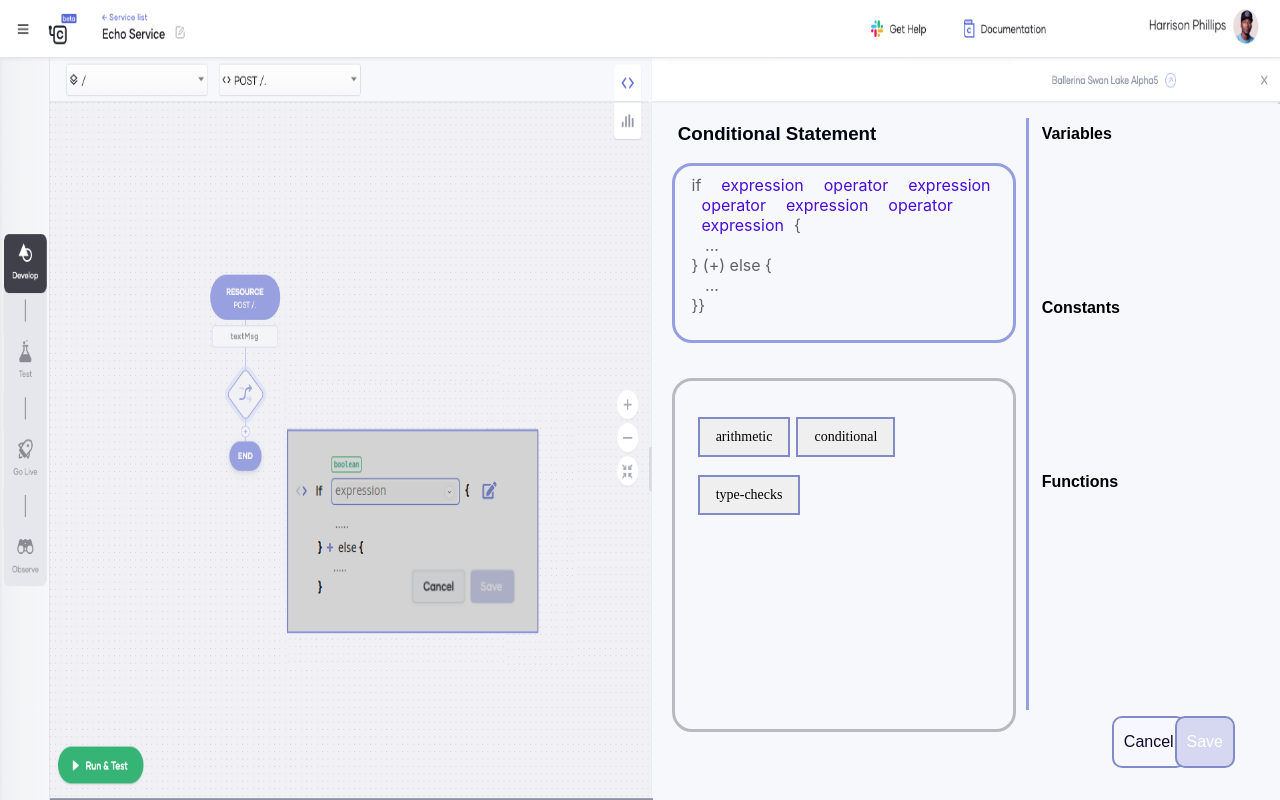
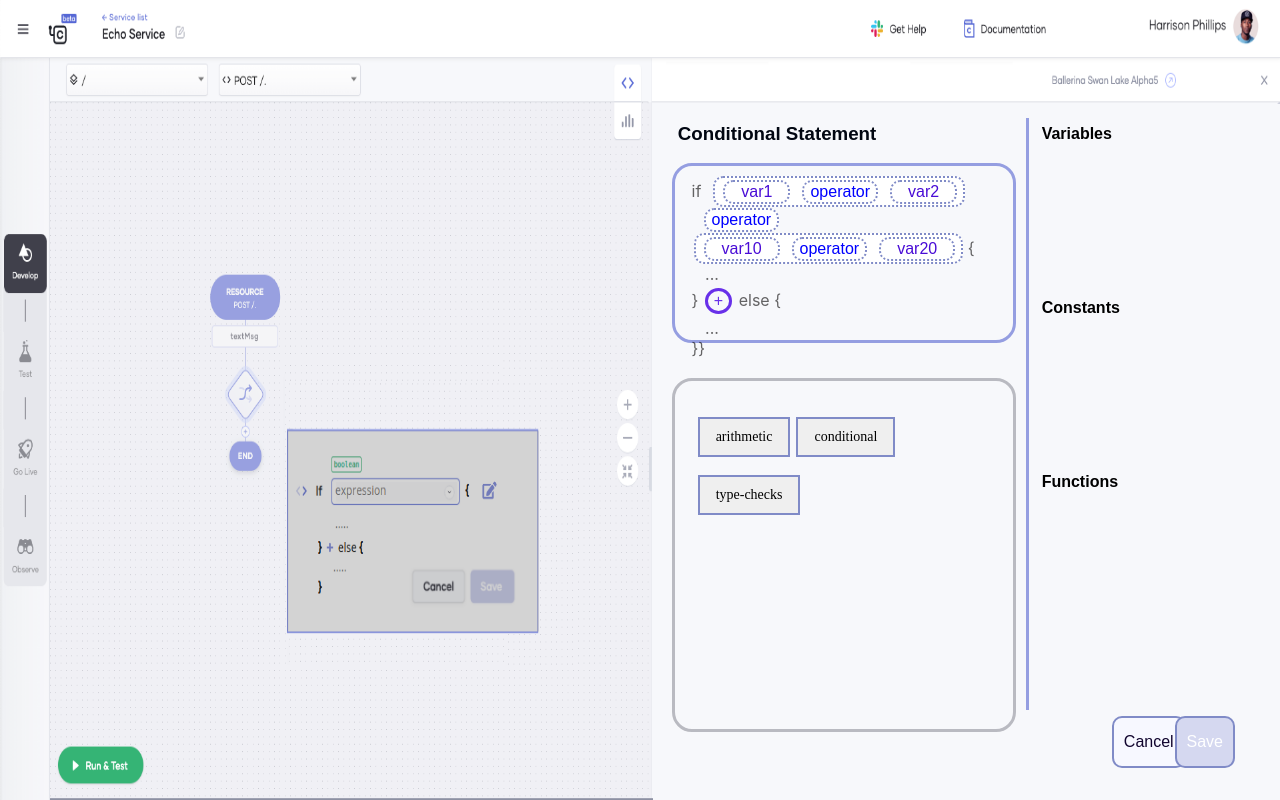
Before and after one commit to madushajg/tree-editor, a React (Create React App) app: page / in a window 1280 px wide. Built offline with nearby package versions, Linux system fonts and the light colour scheme.

Commit message:
Create buttons for expression template elements

```diff
--- a/src/components/Expression/index.tsx
+++ b/src/components/Expression/index.tsx
@@ -34,11 +34,13 @@ export function ExpressionComponent(props: ExpressionComponentProps) {
             {
                 isRoot ?
                 <span className="App-expression-block App-expression-block-disabled">
-                    {"{"}
+                    &nbsp;{"{"}
                     <br/>
                     &nbsp;&nbsp;&nbsp;{"..."}
                     <br/>
-                    {"} (+) else {"}
+                    {"} "}
+                    <button className="add-new-expression"> + </button>
+                    {" else {"}
                     <br/>
                     &nbsp;&nbsp;&nbsp;{"..."}
                     <br/>
--- a/src/components/ExpressionTypes/Arithmatic/index.tsx
+++ b/src/components/ExpressionTypes/Arithmatic/index.tsx
@@ -38,9 +38,11 @@ export function ArithmaticC(props: ArithmaticProps) {
         <span>
             {/* <h5>arithmatic</h5> */}
             {/* <button onClick={() => onClickOnSuggestion(model, "literal")} className="suggestion-buttons">Arithmatic</button> */}
-            {lhs}
-            <span className="App-expression-block App-expression-block-element">operator</span>
-            {rhs}
+            <button className="template-button">{lhs}</button>
+            <span className="App-expression-block App-expression-block-element">
+                <button className="template-button">operator</button>
+            </span>
+            <button className="template-button">{rhs}</button>
         </span>
     );
 }
--- a/src/components/ExpressionTypes/Relational/index.tsx
+++ b/src/components/ExpressionTypes/Relational/index.tsx
@@ -35,9 +35,11 @@ export function RelationalC(props: RelationalProps) {
     return (
         <span>
             {/* <button onClick={() => onClickOnSuggestion(model, "comparision")}>Relational</button> */}
-            {lhs}
-            <span className="App-expression-block App-expression-block-element">operator</span>
-            {rhs}
+            <button className="template-button">{lhs}</button>
+            <span className="App-expression-block App-expression-block-element">
+                <button className="template-button">operator</button>
+            </span>
+            <button className="template-button">{rhs}</button>
         </span>
     );
 }
--- a/src/components/ExpressionTypes/Variable/index.tsx
+++ b/src/components/ExpressionTypes/Variable/index.tsx
@@ -15,6 +15,8 @@ export function VariableC(props: VariableProps) {
     }
 
     return (
-        <span className="App-expression-block App-expression-block-element">expression</span>
+        <span className="App-expression-block App-expression-block-element">
+            {name}
+        </span>
     );
 }
--- a/src/components/LeftPane/index.tsx
+++ b/src/components/LeftPane/index.tsx
@@ -6,6 +6,7 @@ import { ExpressionComponent } from "../Expression";
 import '../MainContainer/styles.css';
 import { Suggestions } from "../Suggestions";
 
+// if (var1 + var2) > 10
 // export const sampleModel: Expression = {
 //     type: ["boolean"],
 //     kind: "RelationalC",
@@ -107,15 +108,15 @@ export const sampleModel: Expression = {
 //     type: ["boolean"],
 //     kind: "RelationalC",
 //     expressionType: {
-//         rhsExp: {
+//         lhsExp: {
 //             type: ["int"],
 //             kind: "LiteralC",
-//             // expressionType: {
-//             //     value: "30"
-//             // }
+//             expressionType: {
+//                 value: "30"
+//             }
 //         },
 //         operator: ">",
-//         lhsExp: {
+//         rhsExp: {
 //             type: ["int"],
 //             kind: "LiteralC",
 //             // expressionType: {
@@ -207,7 +208,9 @@ export function LeftPane() {
         <div className="App-leftPane">
             <h3 className="App-leftPane-heading">Conditional Statement</h3>
             <div className="App-statement-template-editor">
-                <ExpressionComponent model={sampleModel} callback={onClickButton} isRoot={true}/>
+                <div className="App-statement-template-editor-inner">
+                    <ExpressionComponent model={sampleModel} callback={onClickButton} isRoot={true}/>
+                </div>
             </div>
             <div className="App-context-sensitivePane">
                 <Suggestions kind={"comparison"} operator={false}/>
--- a/src/components/MainContainer/styles.css
+++ b/src/components/MainContainer/styles.css
@@ -100,22 +100,15 @@
     display: flex;
 }
 
-/* .App-expression-block {
-    display: flex;
-    flex-direction: column;
+.App-statement-template-editor-inner {
     position: relative;
-    top: 10%;
-    left: 7%;
-    height: fit-content;
-    width: fit-content;
-    color: #490cd6;
-    margin-left: 10px;
-} */
+    left: 5%;
+    top: 5%
+}
+
 
 .App-expression-block {
     position: relative;
-    top: 5%;
-    left: 5%;
     padding-right: 10px;
 }
 
@@ -127,24 +120,6 @@
 
 .App-expression-block-disabled {
     color: rgba(12, 11, 11, 0.63);
-}
-
-/* .gPhjAr-root {
-    width: 100%;
-} */
-
-
-.gPhjAr {
-    width: 100%;
-    display: flex;
-    overflow: auto;
-    -webkit-box-align: center;
-    /* align-items: center; */
-    border: 1px solid rgb(90, 178, 242);
-    box-sizing: border-box;
-    border-radius: 0.4rem;
-    height: 50px;
-    padding-left: 4.2rem;
 }
 
 .App-expression-component {
@@ -193,6 +168,21 @@
     border-style: solid;
 }
 
+.template-button {
+    position: relative;
+    width: fit-content;
+    background-color: #ffffff;
+    color: rgb(0, 0, 255);
+    text-align: center;
+    display: inline-block;
+    font-size: 16px;
+    border-radius: 10px;
+    margin-left: 2px;
+    margin-top: 1px;
+    border-color: #808bc7;
+    border-style:dotted;
+}
+
 .suggestion-buttons {
     padding: 6px 16px;
     font-size: 0.875rem;
@@ -207,6 +197,18 @@
     height: 40px;
     margin-left: 2%;
     margin-top: 6%;
+}
+
+.add-new-expression {
+    background-color: #f7f8fb; /* Green */
+    border: #6830e9;
+    border-style: solid;
+    color: #6830e9;
+    text-align: center;
+    font-size: 16px;
+    margin: 4px 2px;
+    /* cursor: pointer; */
+    border-radius: 50%;
 }
 
 .closure-button-cancel {
```
